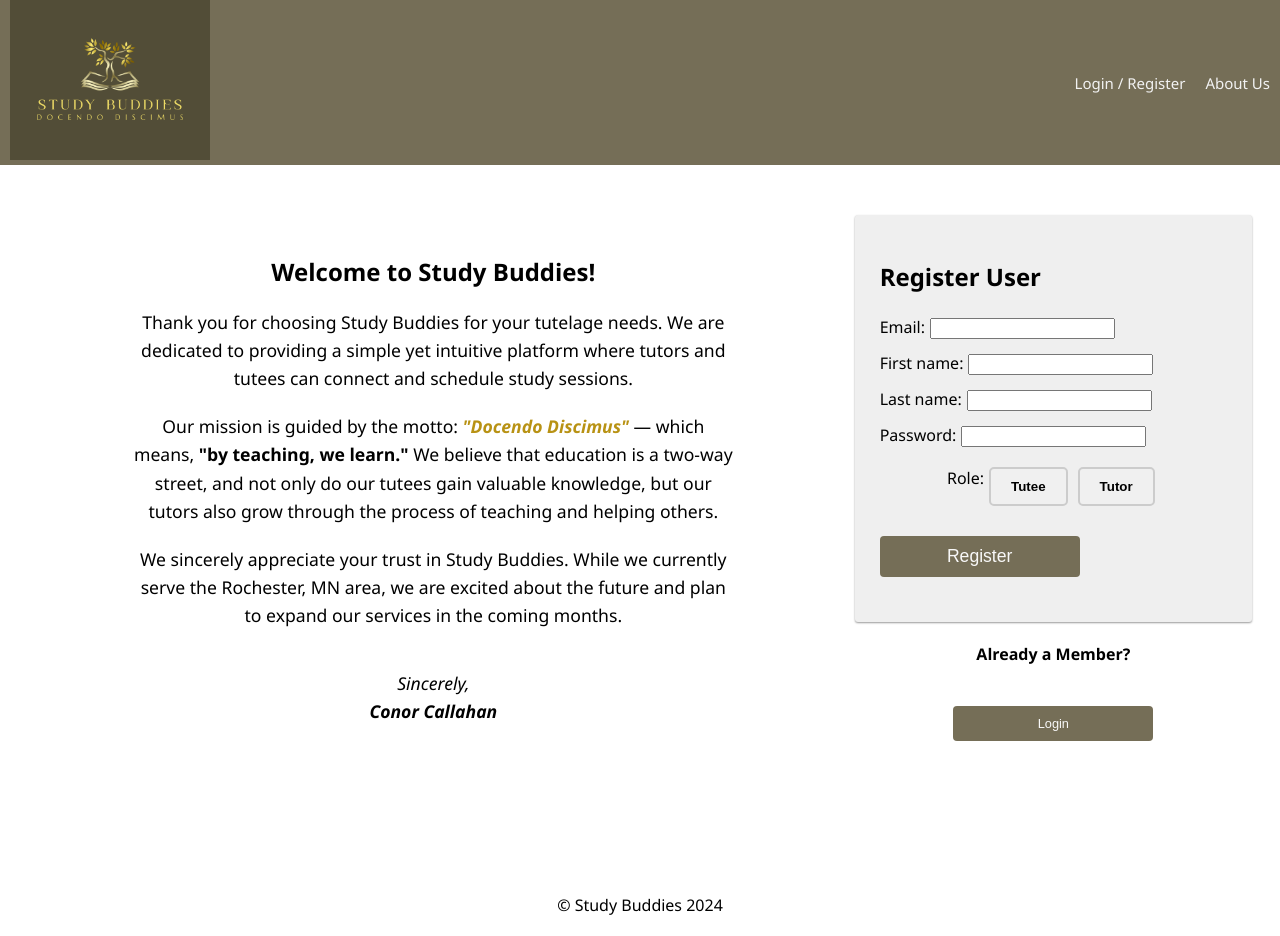
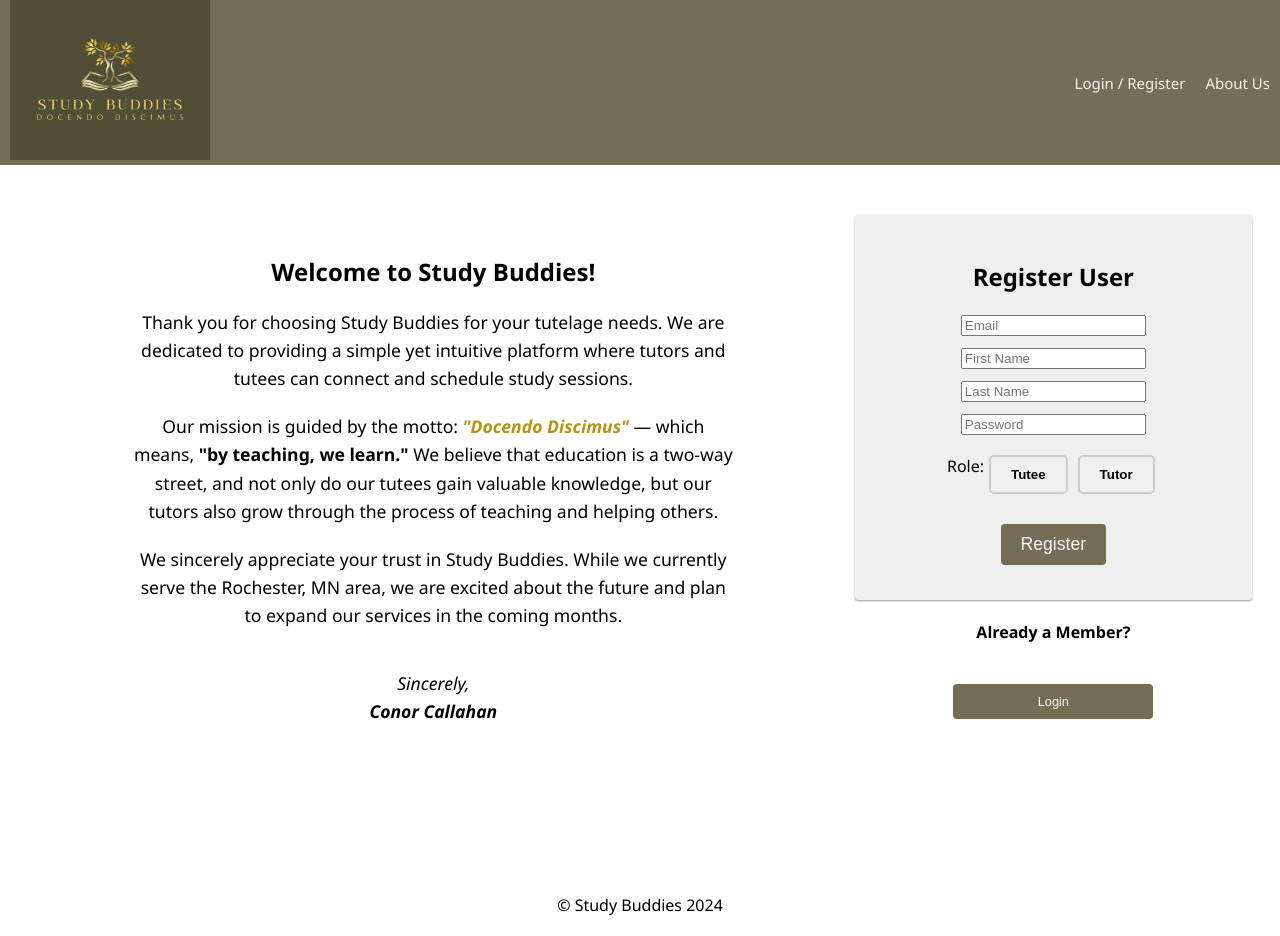
Before and after one commit to Callahan97/Study-Buddies, a React (Vite) app: page /#/home in a window 1280 px wide. Built offline with nearby package versions, Linux system fonts and the light colour scheme; no server answers.

Commit message:
added some finishing styling touches for some pages and a possible conflict with a button being declared both in the main app.jsx and other subsequent css files for other pages.

```diff
--- a/src/components/App/App.css
+++ b/src/components/App/App.css
@@ -27,7 +27,6 @@ Button
 -------------------------------------------------------------------------------- */
 
 .btn {
-  display: inline-block;
   padding: 10px 20px;
   border-color: #014041;
   border-width: 1px 1px 3px;
@@ -96,6 +95,8 @@ Form Treatment
 -------------------------------------------------------------------------------- */
 
 .formPanel {
+  display: flex;
+  align-items: center;
   box-sizing: border-box;
   width: 400px;
   max-width: 100%;
@@ -107,6 +108,5 @@ Form Treatment
 }
 
 input {
-  margin: 5px;
   margin-bottom: 10px;
 }
--- a/src/components/HomePage.jsx/HomePage.css
+++ b/src/components/HomePage.jsx/HomePage.css
@@ -1,5 +1,7 @@
 .homepage {
-    padding: 20px;
+  align-items: center;
+    display: flex;
+    flex-direction: column;
   }
 
   .page-title {
@@ -41,7 +43,7 @@
     border-right: none;
   }
 
-  .edit-button, .delete-button {
+ .delete-button {
     padding: 5px 10px;
     margin: 0 5px;
     border: none;
@@ -49,31 +51,22 @@
     border-radius: 4px;
   }
 
-  .edit-button {
-    background-color: #4CAF50;
-    color: white;
-  }
 
   .delete-button {
     background-color: #f44336;
     color: white;
   }
 
-  .edit-button:hover {
-    background-color: #45a049;
-  }
 
   .delete-button:hover {
     background-color: #e53935;
   }
 
   .btn {
-    display: block;
     width: 100%;
     max-width: 200px;
-    margin: 20px auto;
     padding: 10px;
-    background-color: #007BFF;
+    background-color: #756e57;
     color: white;
     text-align: center;
     border: none;
--- a/src/components/LoginForm/LoginForm.jsx
+++ b/src/components/LoginForm/LoginForm.jsx
@@ -34,9 +34,9 @@ function LoginForm() {
       )}
       <div>
         <label htmlFor="username">
-            Email:
           <input
             type="text"
+            placeholder="Email"
             name="username"
             required
             value={username}
@@ -46,9 +46,9 @@ function LoginForm() {
       </div>
       <div>
         <label htmlFor="password">
-          Password:
           <input
             type="password"
+            placeholder="Password"
             name="password"
             required
             value={password}
--- a/src/components/RegisterForm/RegisterForm.css
+++ b/src/components/RegisterForm/RegisterForm.css
@@ -31,3 +31,10 @@
   .role-button.selected:hover {
     background-color: #0069d9;
   }
+
+  .formPanel {
+    align-items: center;
+    display: flex;
+    flex-direction: column;
+    text-align: center;
+  }
--- a/src/components/RegisterForm/RegisterForm.jsx
+++ b/src/components/RegisterForm/RegisterForm.jsx
@@ -39,9 +39,9 @@ function RegisterForm() {
       )}
       <div>
         <label htmlFor="username">
-          Email:
           <input
             type="text"
+            placeholder='Email'
             name="username"
             value={username}
             required
@@ -51,9 +51,9 @@ function RegisterForm() {
       </div>
       <div>
         <label htmlFor="firstname">
-          First name:
           <input
             type="text"
+            placeholder="First Name"
             name="First name"
             value={firstname}
             required
@@ -63,9 +63,9 @@ function RegisterForm() {
       </div>
       <div>
         <label htmlFor="lastname">
-          Last name:
           <input
             type="text"
+            placeholder="Last Name"
             name="Last name"
             value={lastname}
             required
@@ -75,9 +75,9 @@ function RegisterForm() {
       </div>
       <div>
         <label htmlFor="password">
-          Password:
           <input
             type="password"
+            placeholder="Password"
             name="password"
             value={password}
             required
@@ -86,7 +86,7 @@ function RegisterForm() {
         </label>
       </div>
       <div className="role-selection">
-        <label>Role: </label>
+        <label>Role:</label>
         <button
           type="button"
           className={`role-button ${role === 'tutee' ? 'selected' : ''}`}
```
